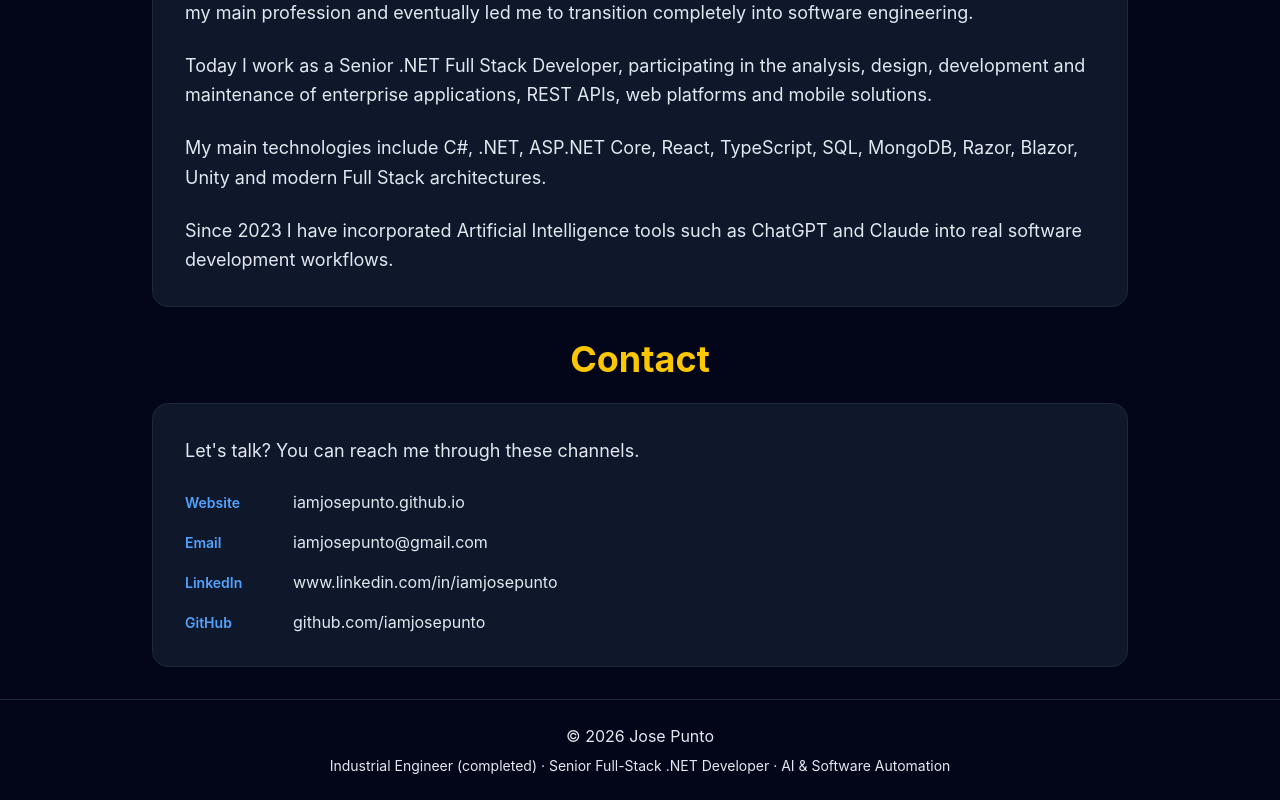
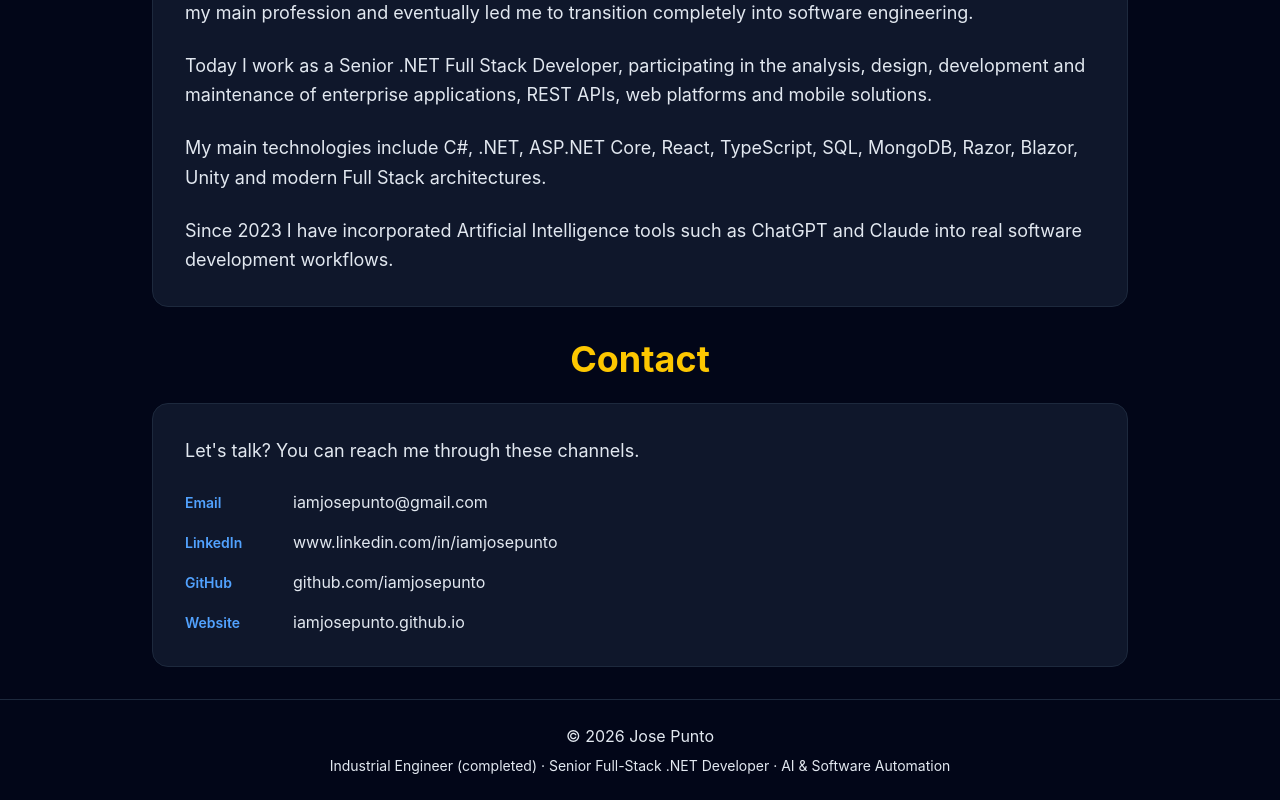
Before and after one commit to iamjosepunto/iamjosepunto.github.io, a React (Vite) app: page / in a window 1280 px wide. Shown: the part 3697-4497 px from the top of the page. Built offline with nearby package versions, Linux system fonts and the light colour scheme.

Commit message:
Contact: web al final

```diff
--- a/src/components/Contact.tsx
+++ b/src/components/Contact.tsx
@@ -5,11 +5,6 @@ const Contact = () => {
   const { t } = useTranslation();
 
   const items = [
-    {
-      label: t("contact.web"),
-      value: PROFILE.socials.web.replace(/^https?:\/\//, "").replace(/\/$/, ""),
-      href: PROFILE.socials.web,
-    },
     {
       label: t("contact.email"),
       value: PROFILE.socials.email,
@@ -24,6 +19,11 @@ const Contact = () => {
       label: t("contact.github"),
       value: PROFILE.socials.github.replace(/^https?:\/\//, ""),
       href: PROFILE.socials.github,
+    },
+    {
+      label: t("contact.web"),
+      value: PROFILE.socials.web.replace(/^https?:\/\//, "").replace(/\/$/, ""),
+      href: PROFILE.socials.web,
     },
   ];
 
```
